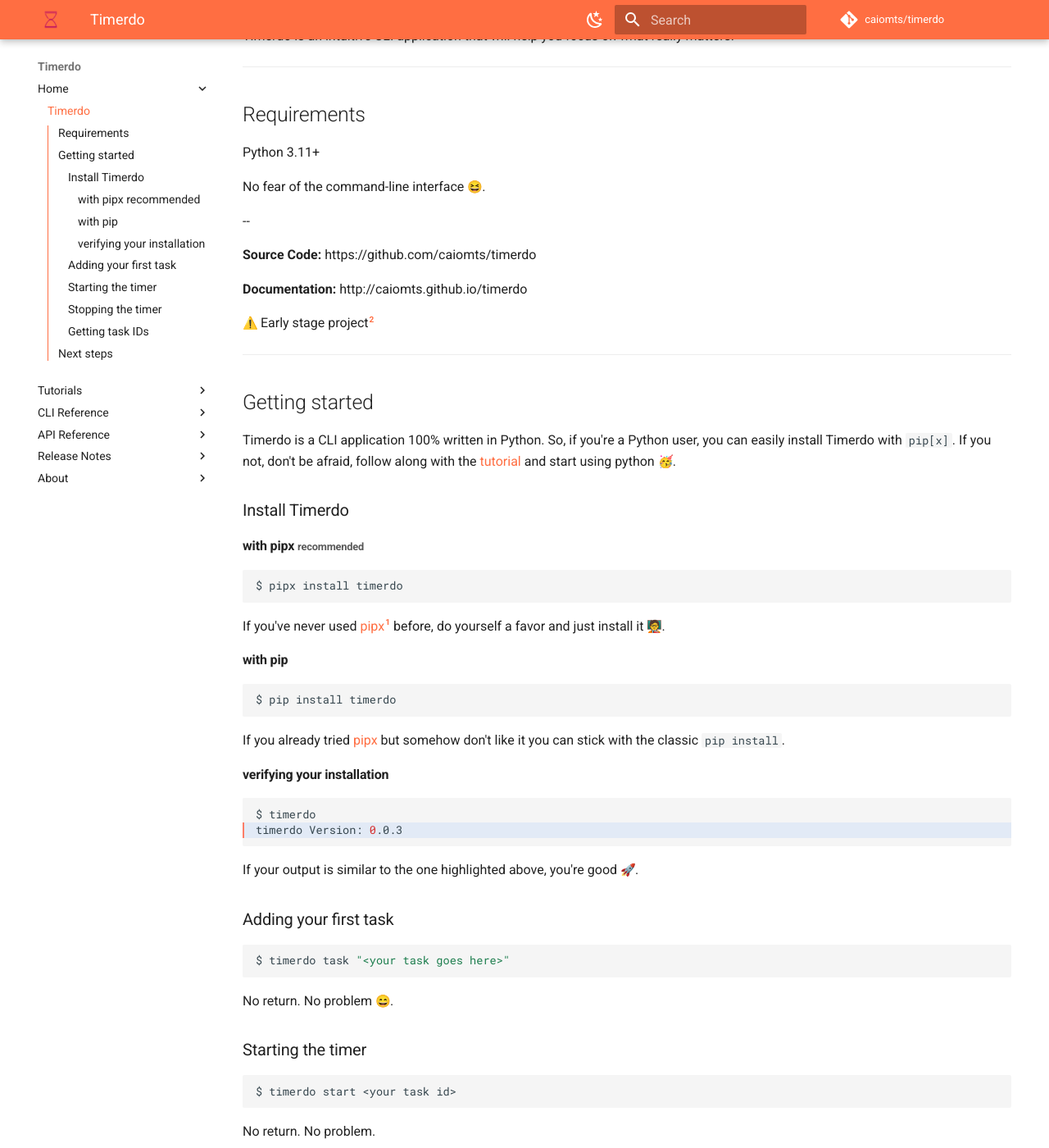
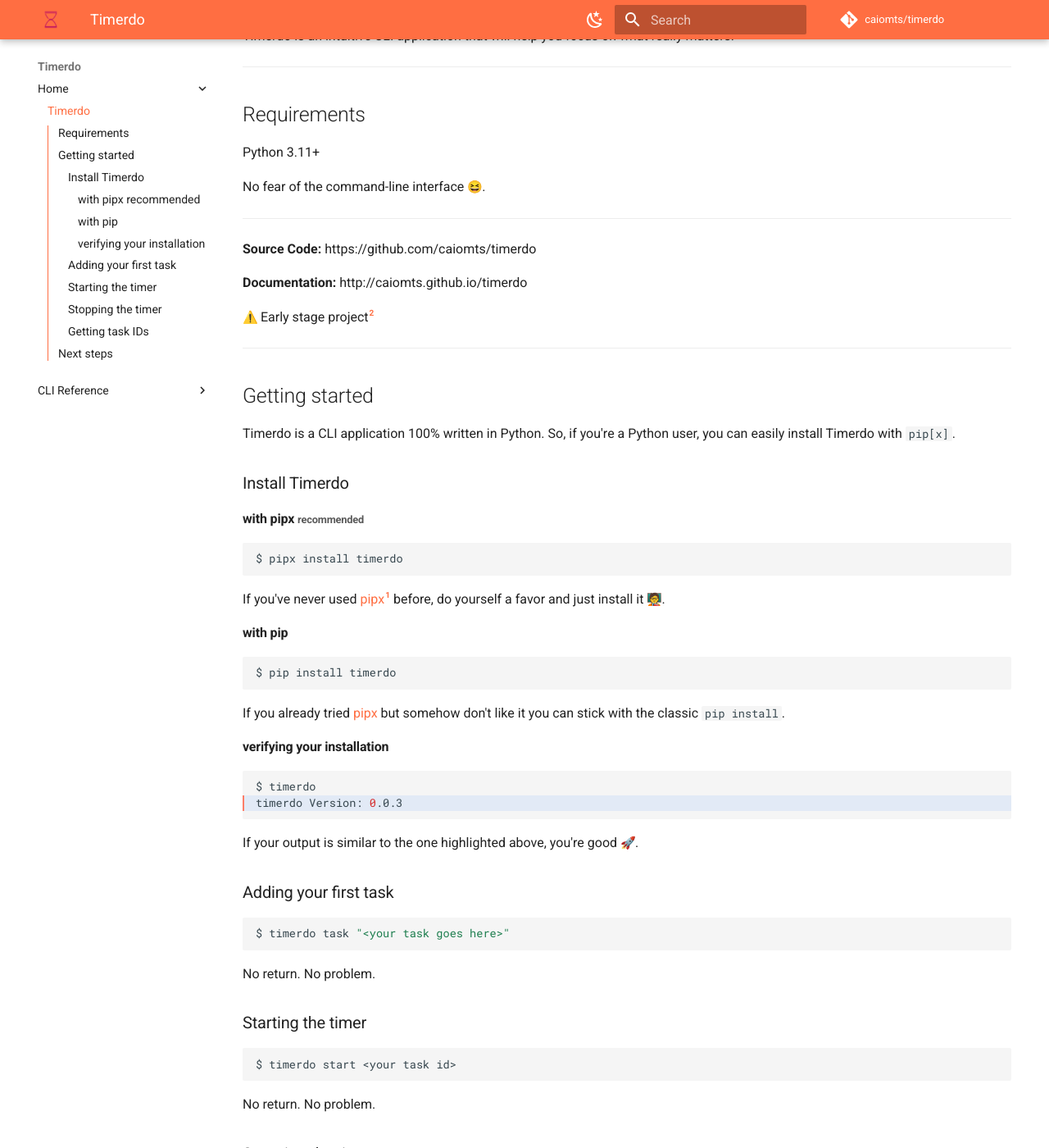
Before and after one commit to caiomts/timerdo, an MkDocs documentation site: the page built from docs/index.md, in a window 1280 px wide and 1400 px high, scrolled down 514 px. Shown: the whole window at 82% size. Built offline with MkDocs 1.6.1 and Material for MkDocs 9.7.7, drawn with Linux system fonts in a browser that asks for light colours; emoji names are drawn with the system emoji font; comment, search, counter and statistics services are not loaded; some of the changed text lies outside the part shown.

Commit message:
update main and mkdocs config

````diff
--- a/docs/index.md
+++ b/docs/index.md
@@ -13,7 +13,7 @@
 
 No fear of the command-line interface :laughing:.
 
---
+---
 
 **Source Code:** https://github.com/caiomts/timerdo
 
@@ -24,7 +24,7 @@
 ---
 
 ## Getting started
-Timerdo is a CLI application 100% written in Python. So, if you're a Python user, you can easily install Timerdo with `pip[x]`. If you not, don't be afraid, follow along with the [tutorial] and start using python :partying_face:.
+Timerdo is a CLI application 100% written in Python. So, if you're a Python user, you can easily install Timerdo with `pip[x]`.
 
 ### Install Timerdo
 
@@ -59,7 +59,7 @@
 ```shell
 $ timerdo task "<your task goes here>"
 ```
-No return. No problem :smile:.
+No return. No problem.
 
 ### Starting the timer
 
@@ -148,8 +148,6 @@
 
 ```
 
-If you're stuck installing Python, just move on to the next section.
-
 [tutorial]:tutorials.md
 [pipx]:https://pypa.github.io/pipx/
 [^1]: Pipx installs CLI apps in isolated environments and exposes the
--- a/mkdocs.yml
+++ b/mkdocs.yml
@@ -6,19 +6,13 @@
 nav:
   - Home:
       - index.md
-  - Tutorials:
-      - tutorials.md
   - "CLI Reference":
       - cli_reference.md
-  - "API Reference":
-      - api.md
-  - "Release Notes":
-      - releases.md
-  - About:
-      - about.md
 
 
 theme:
+  features:
+    - content.tabs.link
   name: material
   logo: img/favicon.png
   favicon: img/favicon.png
@@ -71,6 +65,8 @@
       use_pygments: true
   - pymdownx.tasklist:
       custom_checkbox: true
+  - pymdownx.tabbed:
+      alternate_style: true
   - pymdownx.inlinehilite
   - pymdownx.snippets
   - pymdownx.superfences
@@ -83,13 +79,9 @@
   - pymdownx.details
   - pymdownx.superfences
 
-
 plugins:
   - search
   - tags
-  - git-revision-date-localized:
-      enable_creation_date: true
-      fallback_to_build_date: true
 
 extra:
   social:
````
Also changed, not shown: docs/tutorials.md (deleted, +0 -5 lines), includes/abbreviations.md (+1 -0 lines).
